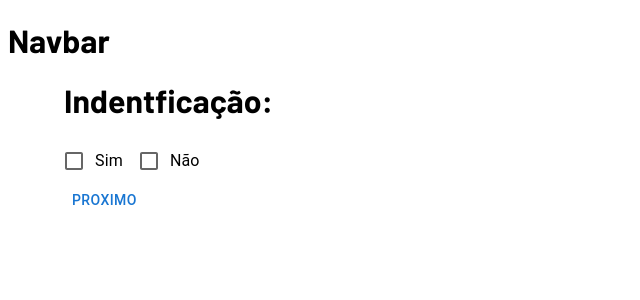
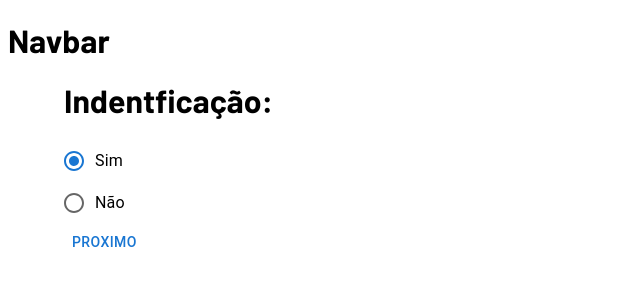
Before and after one commit to NicollasRyan/step-app, a React (Create React App) app: page /step2 in a window 1280 px wide. Shown: the top 300 px of the page, without its empty margins (0-640 px from the left). Built offline with nearby package versions, Linux system fonts and the light colour scheme.

Commit message:
radio no lugar do checkbox

```diff
--- a/src/pages/Step2/index.tsx
+++ b/src/pages/Step2/index.tsx
@@ -5,6 +5,8 @@ import {
   Grid,
   FormControlLabel,
   Checkbox,
+  RadioGroup,
+  Radio,
 } from "@mui/material";
 
 import { Title, Input } from "./styled";
@@ -43,34 +45,22 @@ export function Step2() {
       <Title>Indentficação:</Title>
       <Grid container spacing={2}>
         <Grid item xs={7}>
-          <FormControlLabel
-            label="Sim"
-            control={
-              <Checkbox
-                checked={showInput}
-                onChange={(e: ChangeEvent<HTMLInputElement>) => {
-                  setShowInput(e.target.checked);
-                }}
-              />
-            }
-          />
-          <FormControlLabel
-            label="Não"
-            control={
-              <Checkbox
-                value="não"
+          <RadioGroup
+            value={state.continuousMedication}
             onChange={(e: ChangeEvent<HTMLInputElement>) => {
               dispatch({
                 type: StepActions.setContinuousMedication,
                 payload: e.target.value,
               });
+              setShowInput(e.target.value === "");
             }}
-              />
-            }
-          />
+          >
+            <FormControlLabel label="Sim" control={<Radio value="" />} />
+            <FormControlLabel label="Não" control={<Radio value="não" />} />
+          </RadioGroup>
           {showInput && (
             <Input
-              label="Nome"
+              label="Qual?"
               variant="standard"
               value={state.continuousMedication}
               onChange={(e: ChangeEvent<HTMLInputElement>) => {
```
Lines whose indentation alone changed are shown as unchanged.
